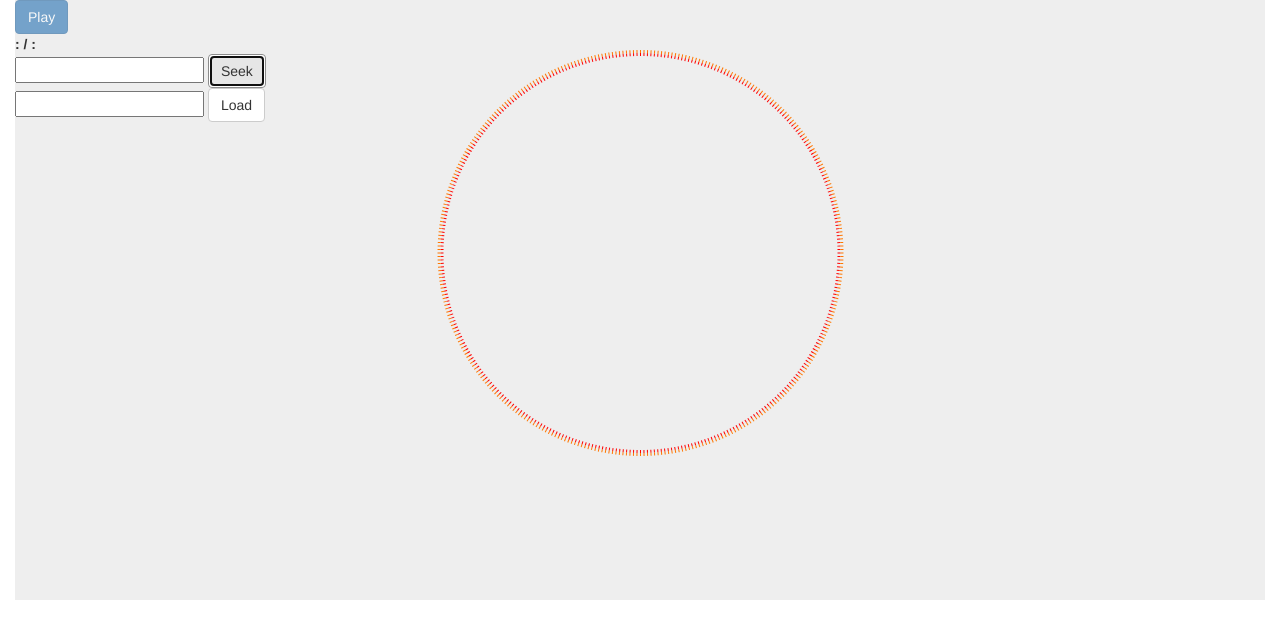
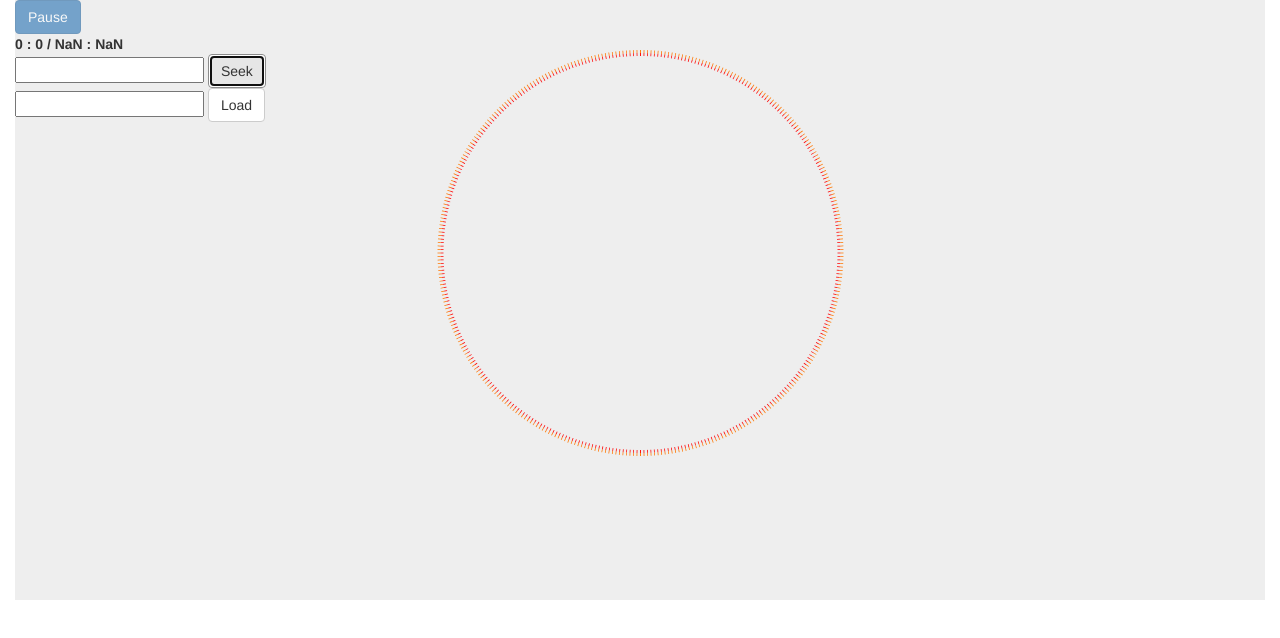
Before and after one commit to adikus/web_audio_player, a plain HTML site: page public/index.html in a window 1280 px wide. Both pictures are taken after a click on the button "Seek". Drawn offline with nearby package versions, Linux system fonts and the light colour scheme; no server answers.

Commit message:
Rewrite using audio tag

```diff
--- a/public/index.html
+++ b/public/index.html
@@ -21,6 +21,7 @@
     <![endif]-->
 </head>
 <body>
+    <audio></audio>
     <div class="container-fluid" ng-app="audioVisual" ng-controller="frequencyBars">
         <div class="audio-visual-container">
             <div class="pull-left">
@@ -39,8 +40,6 @@
                     <button class="btn btn-default" type="submit" ng-click="loadBuffer()">Load</button>
                 </div>
             </div>
-
-            <div class="audio-column" ng-class="bar.side" ng-repeat="bar in bars" ng-style="{transform: 'rotate('+bar.a+'deg) translate(0px, '+bar.d+'px) scale('+bar.w+', '+bar.s*bar.r+')'}"></div>
         </div>
     </div>
 
--- a/public/js/main.js
+++ b/public/js/main.js
@@ -3,15 +3,20 @@ window.audio = {bars: {}};
 var app = angular.module('audioVisual', []);
 app.controller('frequencyBars', function($scope) {
     window.frequencyBarsScope = $scope;
-    $scope.bars = [];
 
     function makeBar(d, a, s, side) {
+
+        var $bar = $('<div class="audio-column ' + side + '"></div>' );
+        $bar.attr('style', 'transform: rotate('+a+'deg) translate(0px, '+d+'px) scale('+1+', '+s*1+')');
+        $( ".audio-visual-container" ).append($bar);
+
         return {
             d: d,
             r: 1,
             a: a,
             s: s,
             w: 1,
+            $bar: $bar,
             side: side
         }
     }
@@ -21,12 +26,6 @@ app.controller('frequencyBars', function($scope) {
 
     audio.bars.leftOuter = _.range(181).map(function(i){ return makeBar(200, i, -1, 'left outer'); });
     audio.bars.rightOuter = _.range(181).map(function(i){ return makeBar(200, -i, -1, 'right outer'); });
-
-    _(audio.bars.leftInner).each(function(bar){ $scope.bars.push(bar); });
-    _(audio.bars.rightInner).each(function(bar){ $scope.bars.push(bar); });
-
-    _(audio.bars.leftOuter).each(function(bar){ $scope.bars.push(bar); });
-    _(audio.bars.rightOuter).each(function(bar){ $scope.bars.push(bar); });
 
     $scope.playing = false;
     $scope.seekTo = null;
@@ -59,18 +58,9 @@ app.controller('frequencyBars', function($scope) {
 });
 
 window.audio.initialize = function() {
-    if(this.sourceNode){
-        this.sourceNode.stop();
-    }
-    if(this.javascriptNode){
-        this.javascriptNode.disconnect();
-    }
-    if(this.context){
-        this.context.close();
-    }
+    this.tag = $('audio')[0];
     this.context = new AudioContext();
-    this.javascriptNode = this.context.createScriptProcessor(2048, 1, 1);
-    this.javascriptNode.connect(this.context.destination);
+    this.sourceNode = this.context.createMediaElementSource(this.tag);
 
     this.analysers = {};
     this.addAnalyzer('left', 0.75);
@@ -80,9 +70,10 @@ window.audio.initialize = function() {
     this.splitter.connect(this.analysers.left, 0, 0);
     this.splitter.connect(this.analysers.right, 1, 0);
 
-    this.analysers.left.connect(this.javascriptNode);
+    this.sourceNode.connect(this.splitter);
+    this.sourceNode.connect(this.context.destination);
 
-    this.javascriptNode.onaudioprocess = this.process;
+    window.requestAnimationFrame(this.process);
 };
 
 window.audio.addAnalyzer = function(key, smoothing) {
@@ -91,51 +82,36 @@ window.audio.addAnalyzer = function(key, smoothing) {
 };
 
 window.audio.loadBuffer = function(filename, cb) {
-    var request = new XMLHttpRequest();
-    request.open('GET', filename, true);
-    request.responseType = 'arraybuffer';
-    frequencyBarsScope.bufferLoaded = false;
-
     var self = this;
 
-    request.onload = function() {
-        if(!self.context){
-            self.context = new AudioContext();
-        }
-        self.context.decodeAudioData(request.response, function(buffer) {
-            self.currentBuffer = buffer;
-            frequencyBarsScope.bufferLoaded = true;
-            frequencyBarsScope.$apply();
-            console.log('Buffer', filename, 'loaded.');
-            if(cb) cb();
-        });
+    audio.tag.src = filename;
+    frequencyBarsScope.bufferLoaded = false;
+    this.tag.oncanplay = function() {
+        frequencyBarsScope.bufferLoaded = true;
+        frequencyBarsScope.$apply();
+        console.log('Buffer', filename, 'loaded.');
+        if(cb) cb();
+        self.tag.oncanplay = null;
     };
-    request.send();
 };
 
 window.audio.play = function(position) {
     position = parseFloat(position);
-    this.initialize();
 
-    this.sourceNode = this.context.createBufferSource();
-    this.sourceNode.connect(this.splitter);
-    this.sourceNode.connect(this.context.destination);
+    this.tag.currentTime = position || 0;
+    this.tag.play();
 
-    this.sourceNode.buffer = this.currentBuffer;
-    this.sourceNode.start(0, position || 0);
-    this.currentStartTime = position || 0;
-
-    var length = audio.sourceNode.buffer.duration;
+    var length = this.tag.duration;
     frequencyBarsScope.totalMinutes = Math.floor(length / 60);
     frequencyBarsScope.totalSeconds = Math.floor(length % 60);
 };
 
 window.audio.stop = function() {
-    this.sourceNode.stop();
+    this.tag.pause();
 };
 
 window.audio.getCurrentTime = function() {
-    return this.currentStartTime + this.context.currentTime;
+    return this.tag.currentTime;
 };
 
 window.audio.getFrequencyData = function(key) {
@@ -168,11 +144,15 @@ window.audio.assignBarValues = function(array, start, scale, bars) {
     _(bars).each(function(bar, i){
         bar.r = 1 + Math.max(0, barValues[i] - average/1.1)/5.0;
         bar.w = 0.75 + average/128;
+        bar.$bar.attr('style', 'transform: rotate('+bar.a+'deg) translate(0px, '+bar.d+'px) scale('+bar.w+', '+bar.s*bar.r+')');
     });
 };
 
-window.audio.process = function() {
-    if(!frequencyBarsScope.playing)return;
+window.audio.process = function(timestamp) {
+    if(!frequencyBarsScope.playing){
+        window.requestAnimationFrame(audio.process);
+        return;
+    }
 
     var left = audio.getFrequencyData('left');
     audio.assignBarValues(left, 0, 1, audio.bars.leftInner);
@@ -186,10 +166,12 @@ window.audio.process = function() {
     var currentTime = audio.getCurrentTime();
     frequencyBarsScope.currentMinutes = Math.floor(currentTime / 60);
     frequencyBarsScope.currentSeconds = Math.floor(currentTime % 60);
+    frequencyBarsScope.$apply();
 
-    frequencyBarsScope.$apply();
+    window.requestAnimationFrame(audio.process);
 };
 
 $(function(){
-    audio.loadBuffer('audio/panzer_vor.mp3');
+    audio.initialize();
+    audio.loadBuffer('yt/yPhO3LmLKOM');
 });
--- a/server.js
+++ b/server.js
@@ -7,11 +7,12 @@ var request = require("request");
 app.use(express.static('public'));
 
 app.get('/yt/:id', function (req, res) {
+    console.log(req.headers.range);
     console.log('Extracting from YT for:', req.params.id);
     exec('youtube-dl ' + req.params.id + ' -f 171 -g', function callback(error, stdout){
         console.log('Extracted url:', stdout);
         if(stdout.length){
-            request.get(stdout.replace(/(\r\n|\n|\r)/gm,"")).pipe(res);
+            request.get({url: stdout.replace(/(\r\n|\n|\r)/gm,""), headers: {range: req.headers.range}}).pipe(res);
         }else{
             res.json({error: 'Empty response from YT.'});
         }
```
